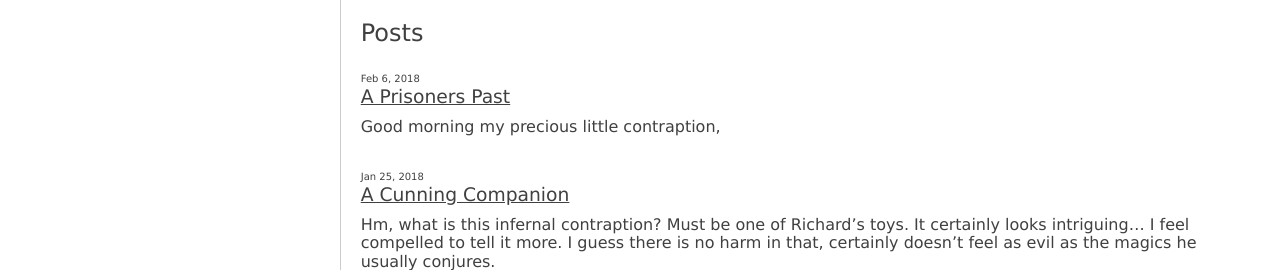
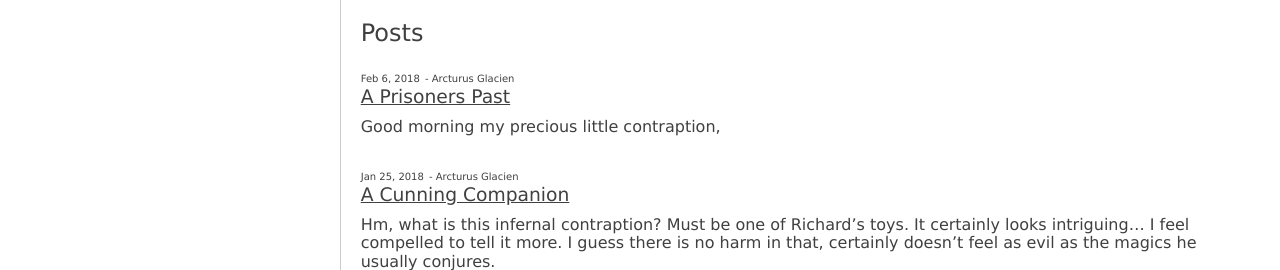
Before and after one commit to smarinade/natural-one, a Jekyll site: the page built from index.md, in a window 1280 px wide. Shown: the top 270 px of the page. Built offline with Jekyll 4.4.1, drawn with Linux system fonts in a browser that asks for light colours.

Commit message:
credit the author

```diff
--- a/_layouts/home.html
+++ b/_layouts/home.html
@@ -9,6 +9,9 @@ layout: default
     {% for post in site.posts %}
       <li class="list-item">
         <time datetime="" class="list-item-date">{{ post.date | date: date_format }}</time>
+        <div class="list-item-author">
+          - {{ post.author }}
+        </div>
         <a class="list-item-link" href="{{ post.url | relative_url }}" title="{{ post.title }}">
           <h3 class="list-item-title">{{ post.title }}</h3>
         </a>
--- a/_sass/burrow/module/_header.scss
+++ b/_sass/burrow/module/_header.scss
@@ -37,6 +37,7 @@
 .header-logo {
 	margin: 0 auto;
 	width: 60px;
+	fill: $dark-gray;
 
 	@include mq-max($bp-medium) {
 		display: none;
--- a/_sass/burrow/module/_list.scss
+++ b/_sass/burrow/module/_list.scss
@@ -20,3 +20,8 @@
 .list-item-date {
 	font-size: $font-size-tiny;
 }
+
+.list-item-author {
+	display: inline-block;
+	font-size: $font-size-tiny;
+}
```
